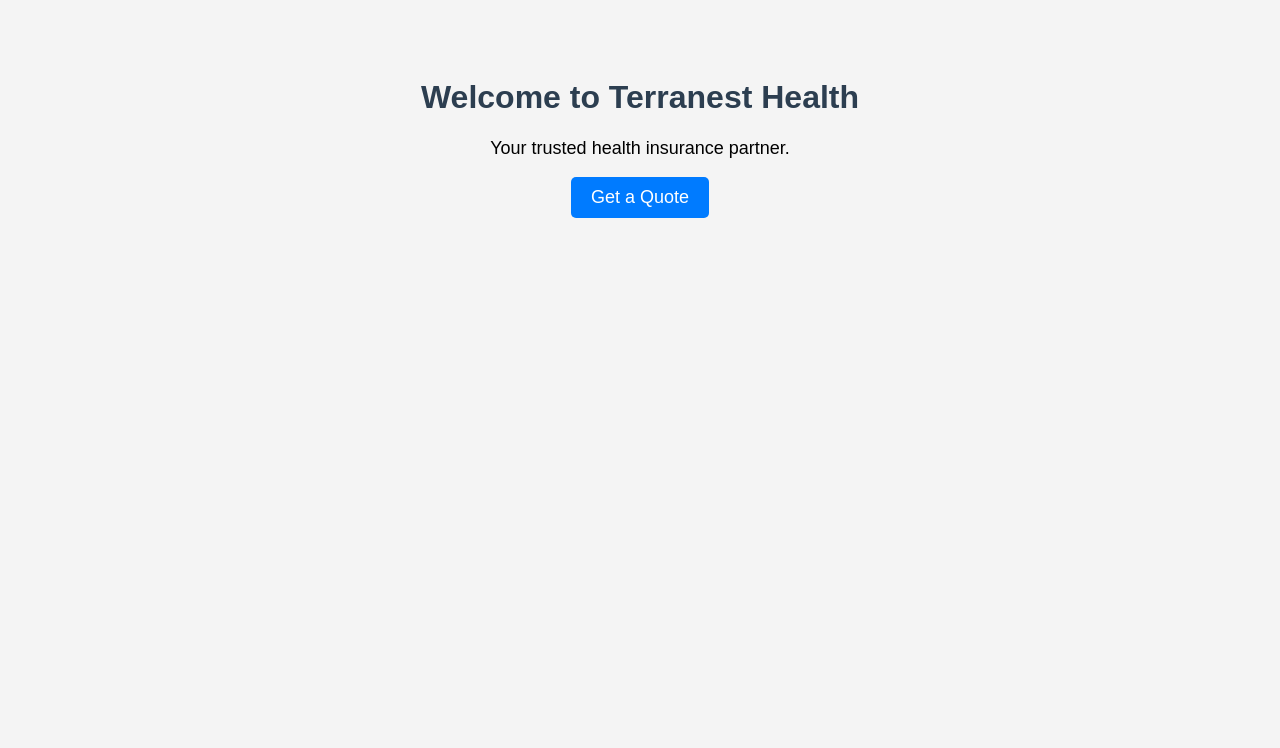
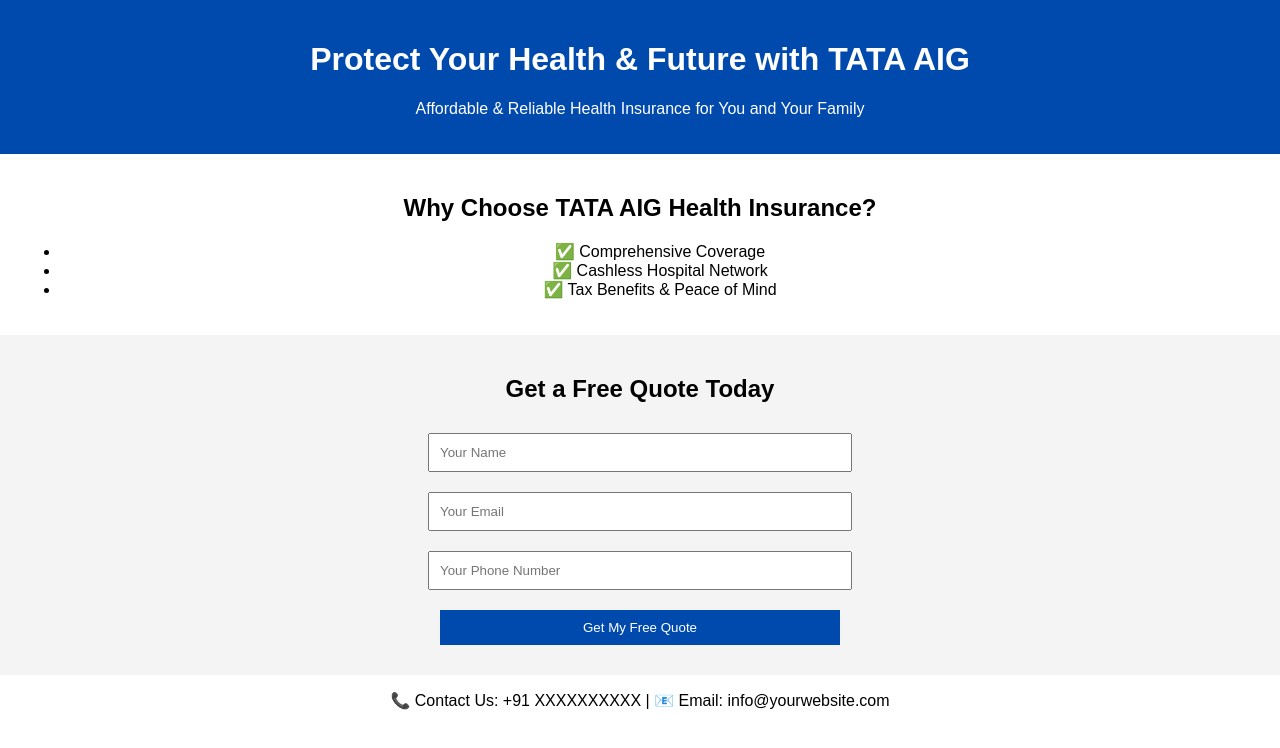
Before and after one commit to Farseen2002/Terranest-Health, a plain HTML site: page index.html in a window 1280 px wide. Drawn offline with Linux system fonts and the light colour scheme.

Commit message:
Update index.html

```diff
--- a/index.html
+++ b/index.html
@@ -3,37 +3,44 @@
 <head>
     <meta charset="UTF-8">
     <meta name="viewport" content="width=device-width, initial-scale=1.0">
-    <title>Welcome to Terranest Health</title>
+    <title>Secure Your Health with TATA AIG</title>
     <style>
-        body {
-            font-family: Arial, sans-serif;
-            text-align: center;
-            padding: 50px;
-            background-color: #f4f4f4;
-        }
-        h1 {
-            color: #2c3e50;
-        }
-        p {
-            font-size: 18px;
-        }
-        .button {
-            display: inline-block;
-            padding: 10px 20px;
-            font-size: 18px;
-            color: white;
-            background-color: #007bff;
-            text-decoration: none;
-            border-radius: 5px;
-        }
-        .button:hover {
-            background-color: #0056b3;
-        }
+        body { font-family: Arial, sans-serif; margin: 0; padding: 0; text-align: center; }
+        header { background: #004aad; color: #fff; padding: 20px; }
+        section { padding: 20px; }
+        .cta { background: #ff9800; color: #fff; padding: 15px; text-decoration: none; border-radius: 5px; display: inline-block; }
+        .form-container { background: #f4f4f4; padding: 20px; }
+        input, button { padding: 10px; margin: 10px; width: 80%; max-width: 400px; }
+        button { background: #004aad; color: #fff; border: none; cursor: pointer; }
     </style>
 </head>
 <body>
-    <h1>Welcome to Terranest Health</h1>
-    <p>Your trusted health insurance partner.</p>
-    <a href="https://your-insurance-link.com" class="button">Get a Quote</a>
+    <header>
+        <h1>Protect Your Health & Future with TATA AIG</h1>
+        <p>Affordable & Reliable Health Insurance for You and Your Family</p>
+    </header>
+
+    <section>
+        <h2>Why Choose TATA AIG Health Insurance?</h2>
+        <ul>
+            <li>✅ Comprehensive Coverage</li>
+            <li>✅ Cashless Hospital Network</li>
+            <li>✅ Tax Benefits & Peace of Mind</li>
+        </ul>
+    </section>
+
+    <section class="form-container">
+        <h2>Get a Free Quote Today</h2>
+        <form>
+            <input type="text" placeholder="Your Name" required><br>
+            <input type="email" placeholder="Your Email" required><br>
+            <input type="tel" placeholder="Your Phone Number" required><br>
+            <button type="submit">Get My Free Quote</button>
+        </form>
+    </section>
+
+    <footer>
+        <p>📞 Contact Us: +91 XXXXXXXXXX | 📧 Email: info@yourwebsite.com</p>
+    </footer>
 </body>
 </html>
```
